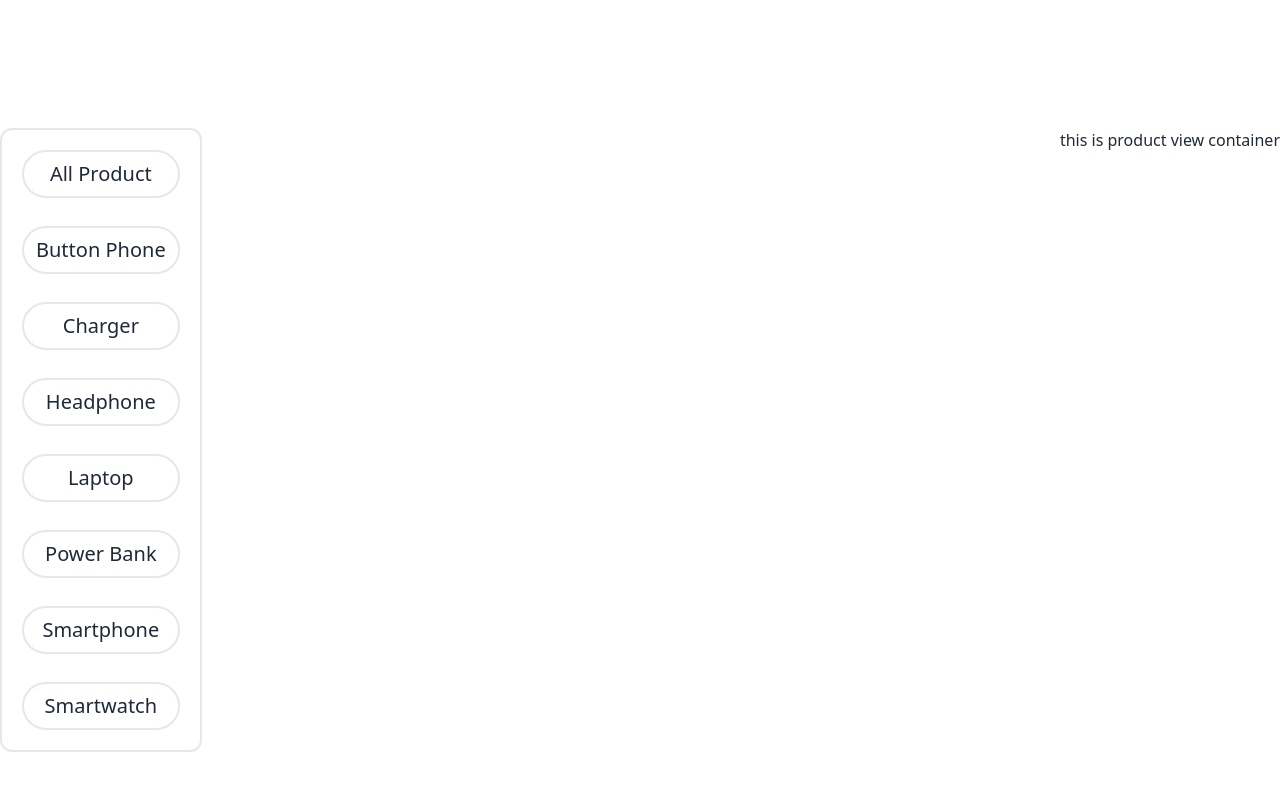
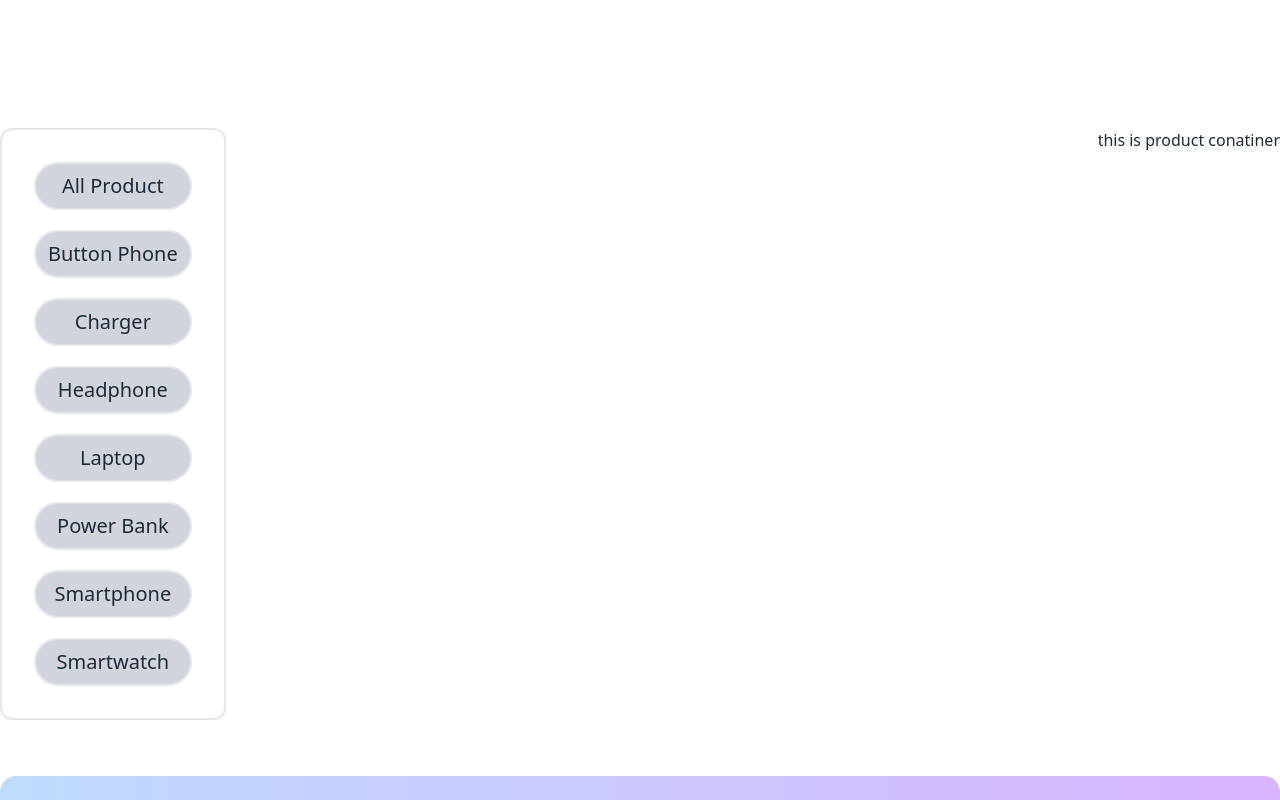
Before and after one commit to Jubayerhusain/Gadget-Haven-t, a React (Vite) app: page / in a window 1280 px wide. Shown: the part 920-1720 px from the top of the page. Built offline with nearby package versions, Linux system fonts and the light colour scheme.

Commit message:
categories btn done

```diff
--- /dev/null
+++ b/src/components/AllProduct/AllProducts.jsx
@@ -0,0 +1,10 @@
+
+function AllProduct() {
+    return (
+        <div>
+            this is product conatiner
+        </div>
+    )
+}
+
+export default AllProduct
--- a/src/components/Categories/Categories.jsx
+++ b/src/components/Categories/Categories.jsx
@@ -6,29 +6,36 @@ function Categories({ categories }) {
   console.log(categories.category);
   return (
     <div>
-      <ul className="space-x-4 flex-col border-2 rounded-xl p-5">
-        <NavLink to="/category"
+      <ul className="space-y-5 border-2 rounded-xl p-8">
+        <li>
+          <NavLink
+            to="./AllProduct"
             className={({ isActive }) =>
-            `text-xl ${isActive ? "text-red-500" : ""}`
+              `text-xl border-2 rounded-3xl text-center py-2 px-3 block ${
+                isActive
+                  ? "text-white bg-purple-700"
+                  : "text-gray-800 bg-gray-300"
+              }`
             }
           >
-
-          <p className="border-2 rounded-3xl text-center py-2 px-3">
             All Product
-          </p>
           </NavLink>
+        </li>
         {categories.map((category) => (
+          <li className="w-full" key={category.category}>
             <NavLink
               to={`/category`}
-            key={category.category}
               className={({ isActive }) =>
-              `text-xl ${isActive ? "text-red-500" : ""}`
+                `text-xl border-2 rounded-3xl text-center py-2 px-3 block ${
+                  isActive
+                    ? "text-white bg-purple-700"
+                    : "text-gray-800 bg-gray-300"
+                }`
               }
             >
-            <p className="border-2 rounded-3xl text-center py-2 px-3">
               {category.category}
-            </p>
             </NavLink>
+          </li>
         ))}
       </ul>
     </div>
--- a/src/components/Home/Home.jsx
+++ b/src/components/Home/Home.jsx
@@ -2,6 +2,7 @@
 import { useLoaderData } from 'react-router-dom';
 import Banner from './../Header/Banner';
 import Categories from './../Categories/Categories';
+import AllProduct from './../AllProduct/AllProducts';
 function Home() {
     const categories = useLoaderData()
     return (
@@ -14,7 +15,7 @@ function Home() {
                 </div>
                 {/* product view section  */}
                 <div>
-                    this is product view container
+                    <AllProduct></AllProduct>
                 </div>
             </div>
         </div>
--- a/src/main.jsx
+++ b/src/main.jsx
@@ -1,33 +1,38 @@
-import { StrictMode } from 'react'
-import { createRoot } from 'react-dom/client'
-import './index.css'
-import {
-  createBrowserRouter,
-  RouterProvider,
-} from "react-router-dom";
-import Layout from './components/Layout/Layout';
-import Home from './components/Home/Home';
-
-
+import { StrictMode } from "react";
+import { createRoot } from "react-dom/client";
+import "./index.css";
+import { createBrowserRouter, RouterProvider } from "react-router-dom";
+import Layout from "./components/Layout/Layout";
+import Home from "./components/Home/Home";
+import AllProduct from "./components/AllProduct/AllProducts";
 
 const router = createBrowserRouter([
   {
     path: "/",
     element: <Layout></Layout>,
-    children:[
+    errorElement: (
+      <h1 className="text-5xl text-gray-700 font-bold text-center mt-40">
+        Page 404 not Found{" "}
+      </h1>
+    ),
+    children: [
       {
-        path:"/",
-        element:<Home></Home>,
-        loader: ()=>fetch(`/categories.json`)
-      }
-    ]
+        path: "/",
+        element: <Home></Home>,
+        loader: () => fetch(`/categories.json`),
+        children: [
+          {
+            path: "/allProduct",
+            element: <AllProduct></AllProduct>,
+          },
+        ],
+      },
+    ],
   },
 ]);
 
-
-
-createRoot(document.getElementById('root')).render(
+createRoot(document.getElementById("root")).render(
   <StrictMode>
     <RouterProvider router={router} />
-  </StrictMode>,
-)
+  </StrictMode>
+);
```
Lines whose indentation alone changed are shown as unchanged.
